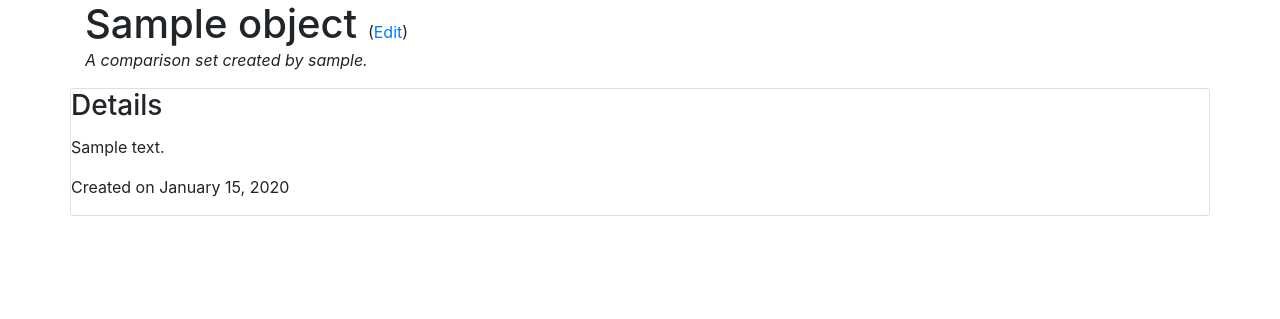
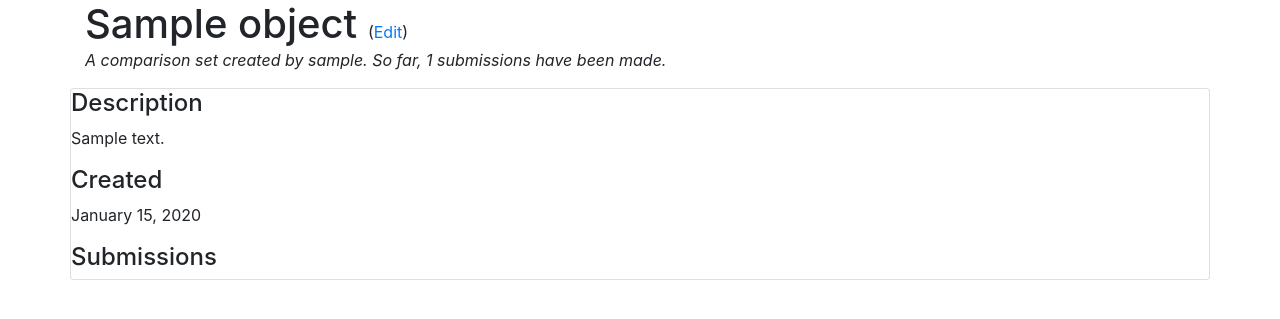
Before and after one commit to EricZaporzan/compare, a Django app: template compare/templates/comparisons/comparison_detail.html in a window 1280 px wide. Shown: the part 56-375 px from the top of the page. Run offline with Django 3.2, Linux system fonts and the light colour scheme; the template is opened without the code that fills it: most values are stand-ins (such as "Sample title", 1, 10 or a date in 2020); some libraries are stand-ins or nearby versions.

Commit message:
Tweaking the tooltips and the display of the comparison detail page in general.

```diff
--- a/compare/templates/comparisons/comparison_detail.html
+++ b/compare/templates/comparisons/comparison_detail.html
@@ -4,24 +4,26 @@
 {% block content %}
 
 <h1 style="display: inline;">{{ object.title }} </h1><p style="display: inline;">(<a href="{% url 'comparisons:update' object.pk %}">Edit</a>)</p>
-<p class="font-italic">A comparison set created by {{ object.owner.username }}.</p>
+<p class="font-italic">A comparison set created by {{ object.owner.username }}. So far, {{ related_comparisonitems.count }} submissions have been made.</p>
 
 <div class="card card-block row">
-  <h3 class="card-title">Details</h3>
-  {% if object.description %}<p>{{ object.description }}</p>{% endif %}
-  <p>Created on {{ object.date_created|date:"F j, o" }}</p>
+  {% if object.description %}
+  <h4>Description</h4>
+  <p>{{ object.description }}</p>
+  {% endif %}
 
+  <h4>Created</h4>
+  <p>{{ object.date_created|date:"F j, o" }}</p>
+
+  <h4>Submissions</h4>
   {% if related_comparisonitems %}
   {% for comparisonitem in related_comparisonitems %}
   {% thumbnail comparisonitem.image "200x200" crop="center" as im %}
-    <img src="{{ im.url }}" width="{{ im.width }}" height="{{ im.height }}" {% if comparisonitem.title %}data-toggle="tooltip" data-placement="top" title="{{ comparisonitem.title }}"{% endif %}>
+    <img src="{{ im.url }}" width="{{ im.width }}" height="{{ im.height }}" {% if comparisonitem.title %}data-toggle="tooltip" data-placement="top" title="'{{ comparisonitem.title }}', by {{ comparisonitem.owner.username }}"{% else %}data-toggle="tooltip" data-placement="top" title="Submission by {{ comparisonitem.owner.username }}"{% endif %}>
   {% endthumbnail %}
-
   {% endfor %}
-
-
   {% else %}
-  <p>It looks like nobody's submitted anything here. You can be the first!</p>
+  <p>It looks like nobody's submitted anything here. <a href="#">You can be the first!</a></p>
   {% endif %}
 
 {% endblock content %}
```
